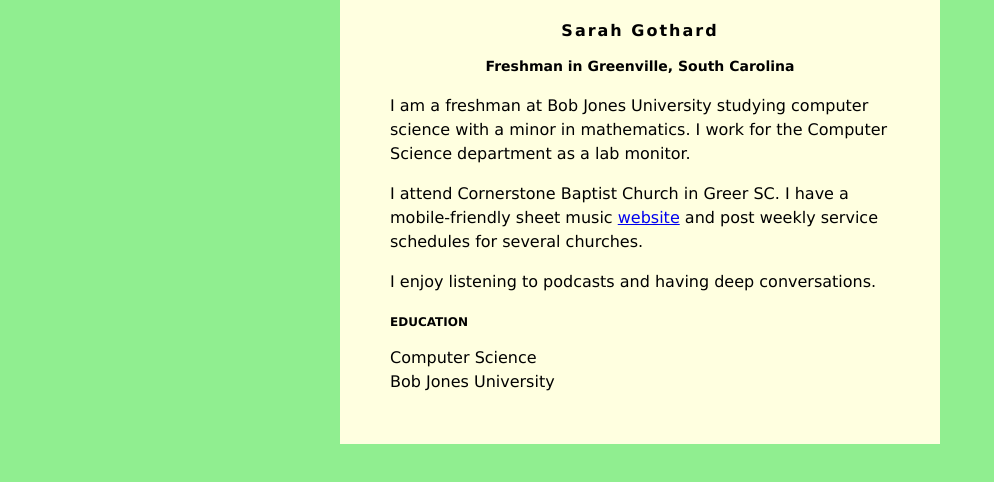
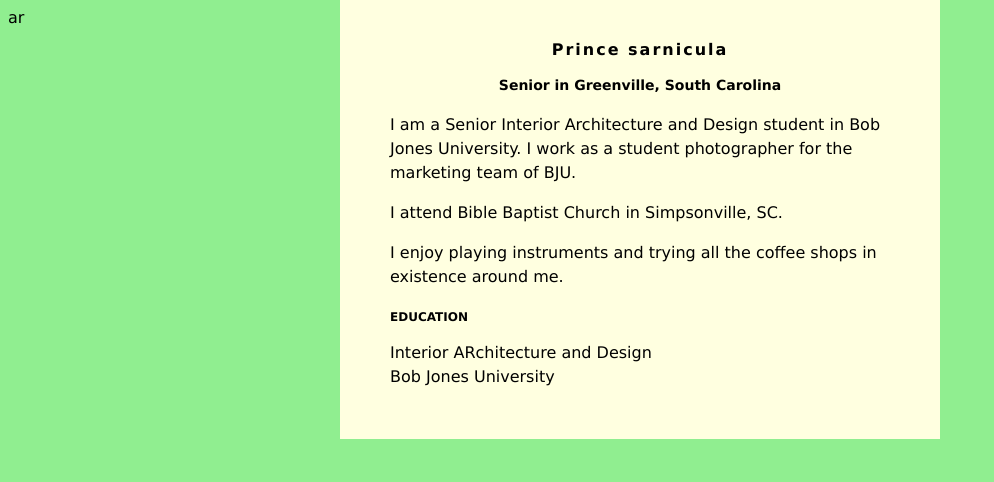
Before and after one commit to PrinceSarnicula/PrinceSarnicula.github.io, a plain HTML site: page index.html in a window 1280 px wide. Shown: the whole page, without its empty margins (0-994 px from the left). Drawn offline with Linux system fonts and the light colour scheme.

Commit message:
Update index.html

```diff
--- a/index.html
+++ b/index.html
@@ -1,4 +1,4 @@
-<html>
+ar<html>
 <head>
 <style>
 body {
@@ -30,21 +30,18 @@ h3 {
 </head>
 <body>
     <div id="content">
-        <h1>Sarah Gothard</h1>
-        <h2>Freshman in Greenville, South Carolina</h2>
+        <h1>Prince sarnicula</h1>
+        <h2>Senior in Greenville, South Carolina</h2>
 
-         <p>I am a freshman at Bob Jones University studying computer science with a minor in
-            mathematics. I work for the Computer Science department as a lab monitor.</p>
+         <p>I am a Senior Interior Architecture and Design student in Bob Jones University. I work as a student photographer for the marketing team of BJU.</p>
          <p>
-            I attend Cornerstone Baptist Church in Greer SC. I have a mobile-friendly
-            sheet music <a href="https://mobilehymns.org/">website</a> and post weekly service
-            schedules for several churches.
+           I attend Bible Baptist Church in Simpsonville, SC.
          </p>
          <p>
-            I enjoy listening to podcasts and having deep conversations.
+            I enjoy playing instruments and trying all the coffee shops in existence around me.
          </p>
         <h3>EDUCATION</h3>
-        Computer Science<br />
+        Interior ARchitecture and Design<br />
         Bob Jones University
     </div>
 
```
